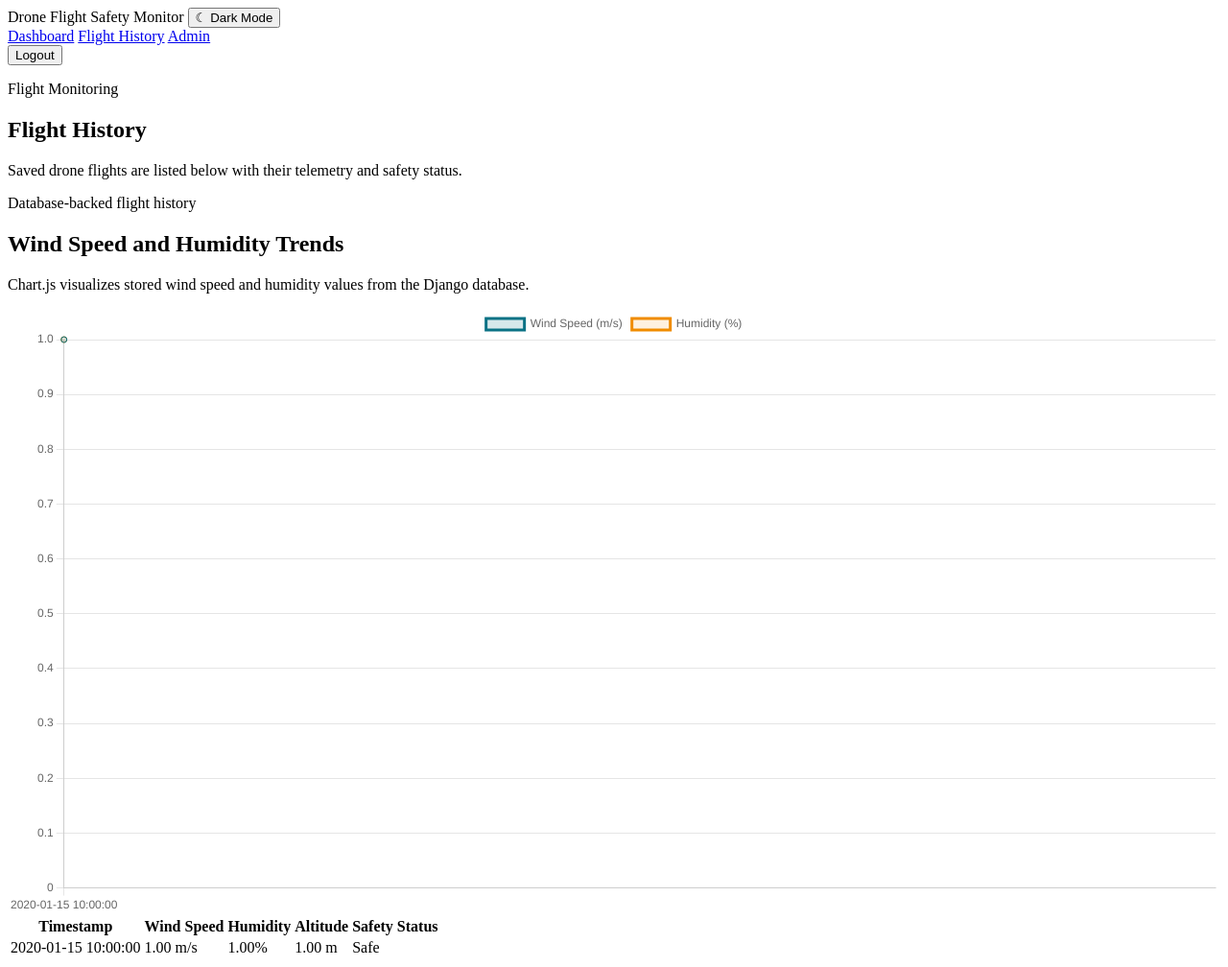
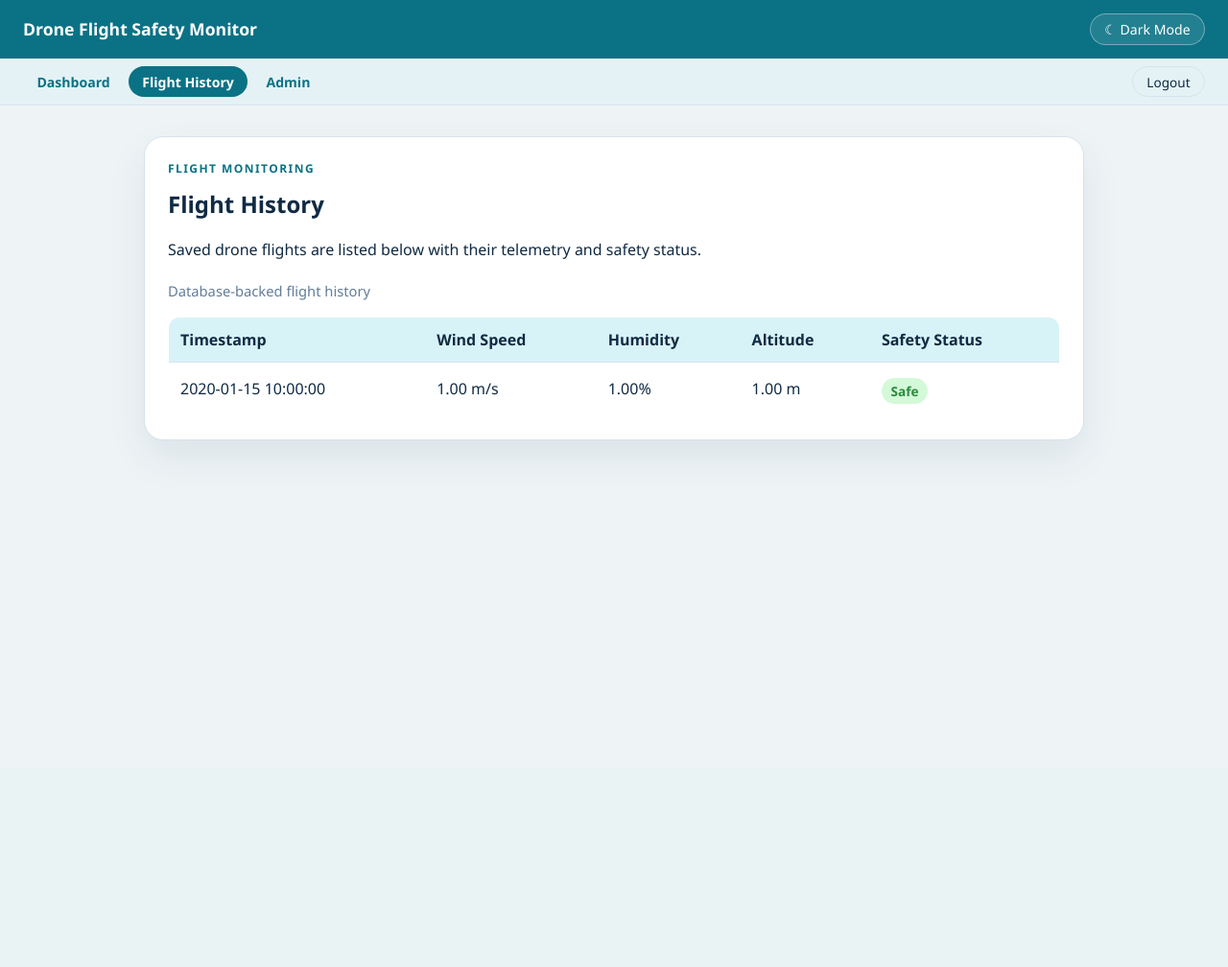
Before and after one commit to Ibrahim3640/Pi-drone---Website, a Django app: page /flight-data/ in a window 1280 px wide. Shown: the whole page at 96% size. After the commit the page ends 460 px from the top, so only its background shows below. Run offline with Django 4.2, Linux system fonts and the light colour scheme; tables that the repository leaves empty hold one stand-in row (values such as "Sample post").

Commit message:
Updated html files to share the same CSS file to keep styling consistant throughout pages.

```diff
--- /dev/null
+++ b/Django_Project/flight_monitoring/static/css/flight_history.css
@@ -0,0 +1,70 @@
+.history-page main {
+    width: min(980px, calc(100% - 2rem));
+    padding: 2rem 0 2.5rem;
+}
+
+.history-page .panel {
+    border-radius: 20px;
+    padding: 1.5rem;
+    box-shadow: 0 18px 40px rgba(16, 42, 67, 0.08);
+}
+
+.history-page .caption {
+    display: inline-block;
+    margin-top: 0.35rem;
+    color: var(--muted);
+    font-size: 0.92rem;
+}
+
+.history-page table {
+    width: 100%;
+    border-collapse: collapse;
+    margin-top: 1rem;
+    overflow: hidden;
+    border-radius: 12px;
+    border: 1px solid var(--border);
+}
+
+.history-page thead th {
+    text-align: left;
+    padding: 0.75rem;
+    background: var(--accent-soft);
+    border-bottom: 1px solid var(--border);
+}
+
+.history-page tbody td {
+    padding: 0.7rem 0.75rem;
+    border-bottom: 1px solid var(--border);
+}
+
+.history-page tbody tr:last-child td {
+    border-bottom: 0;
+}
+
+.history-page .badge {
+    display: inline-block;
+    border-radius: 999px;
+    padding: 0.25rem 0.6rem;
+    font-size: 0.85rem;
+    font-weight: 700;
+}
+
+.history-page .badge--safe {
+    background: #d3f9d8;
+    color: #2b8a3e;
+}
+
+.history-page .badge--caution {
+    background: #fff3bf;
+    color: #e67700;
+}
+
+.history-page .badge--dangerous {
+    background: #ffe3e3;
+    color: #c92a2a;
+}
+
+.history-page .empty-state {
+    margin-top: 1rem;
+    color: var(--muted);
+}
--- a/Django_Project/flight_monitoring/static/css/home.css
+++ b/Django_Project/flight_monitoring/static/css/home.css
@@ -131,6 +131,44 @@ h1, h2, p { margin-top: 0; }
 [data-theme="dark"] .badge--safe      { background: #064e3b; color: #6ee7b7; }
 [data-theme="dark"] .badge--caution   { background: #78350f; color: #fde68a; }
 [data-theme="dark"] .badge--dangerous { background: #7f1d1d; color: #fca5a5; }
+
+.caption {
+    display: inline-block;
+    margin-top: 0.35rem;
+    color: var(--muted);
+    font-size: 0.92rem;
+}
+
+table {
+    width: 100%;
+    border-collapse: collapse;
+    margin-top: 1rem;
+    overflow: hidden;
+    border-radius: 12px;
+    border: 1px solid var(--border);
+}
+
+thead th {
+    text-align: left;
+    padding: 0.75rem;
+    background: var(--accent-soft);
+    border-bottom: 1px solid var(--border);
+}
+
+tbody td {
+    padding: 0.7rem 0.75rem;
+    border-bottom: 1px solid var(--border);
+}
+
+tbody tr:last-child td {
+    border-bottom: 0;
+}
+
+.empty-state {
+    margin-top: 1rem;
+    color: var(--muted);
+}
+
 form { display: grid; gap: 1rem; }
 .form-grid {
     display: grid;
--- a/Django_Project/flight_monitoring/templates/flight_monitoring/flight_logs.html
+++ b/Django_Project/flight_monitoring/templates/flight_monitoring/flight_logs.html
@@ -6,9 +6,10 @@
     <meta name="viewport" content="width=device-width, initial-scale=1.0" />
     <title>Flight History | Drone Flight Safety Monitor</title>
     <script>(function(){if(localStorage.getItem("theme")==="dark"){document.documentElement.setAttribute("data-theme","dark");}}());</script>
-    <link rel="stylesheet" href="{% static 'css/flight_logs.css' %}">
+    <link rel="stylesheet" href="{% static 'css/home.css' %}">
+    <link rel="stylesheet" href="{% static 'css/flight_history.css' %}">
 </head>
-<body>
+<body class="history-page">
     <header class="site-header">
         <span class="site-header__title">Drone Flight Safety Monitor</span>
         <button class="theme-toggle" onclick="toggleDarkMode()" id="themeToggle">&#9790; Dark Mode</button>
@@ -29,11 +30,6 @@
             <h1>Flight History</h1>
             <p>Saved drone flights are listed below with their telemetry and safety status.</p>
             <span class="caption">Database-backed flight history</span>
-            <div class="chart-panel">
-                <h2 class="chart-title">Wind Speed and Humidity Trends</h2>
-                <p class="chart-note">Chart.js visualizes stored wind speed and humidity values from the Django database.</p>
-                <canvas id="flightMetricsChart"></canvas>
-            </div>
             {% if flight_data %}
                 <table>
                     <thead>
@@ -70,52 +66,6 @@
             {% endif %}
         </section>
     </main>
-    {{ chart_labels|json_script:"chart-labels" }}
-    {{ wind_speed_data|json_script:"wind-speed-data" }}
-    {{ humidity_data|json_script:"humidity-data" }}
-    <script src="https://cdn.jsdelivr.net/npm/chart.js"></script>
-    <script>
-        const chartLabels = JSON.parse(document.getElementById("chart-labels").textContent);
-        const windSpeedData = JSON.parse(document.getElementById("wind-speed-data").textContent);
-        const humidityData = JSON.parse(document.getElementById("humidity-data").textContent);
-        const chartCanvas = document.getElementById("flightMetricsChart");
-
-        if (chartCanvas) {
-            new Chart(chartCanvas, {
-                type: "line",
-                data: {
-                    labels: chartLabels,
-                    datasets: [
-                        {
-                            label: "Wind Speed (m/s)",
-                            data: windSpeedData,
-                            borderColor: "#0b7285",
-                            backgroundColor: "rgba(11, 114, 133, 0.16)",
-                            tension: 0.28,
-                            fill: true,
-                        },
-                        {
-                            label: "Humidity (%)",
-                            data: humidityData,
-                            borderColor: "#f08c00",
-                            backgroundColor: "rgba(240, 140, 0, 0.12)",
-                            tension: 0.28,
-                            fill: true,
-                        },
-                    ],
-                },
-                options: {
-                    responsive: true,
-                    maintainAspectRatio: true,
-                    scales: {
-                        y: {
-                            beginAtZero: true,
-                        },
-                    },
-                },
-            });
-        }
-    </script>
     <script>
         function toggleDarkMode() {
             const dark = document.documentElement.getAttribute("data-theme") === "dark";
--- a/Django_Project/flight_monitoring/views.py
+++ b/Django_Project/flight_monitoring/views.py
@@ -7,19 +7,12 @@ from .models import FlightData
 
 def flight_data_list(request):
 	flight_data = FlightData.objects.all()
-	chart_records = FlightData.objects.order_by("timestamp")
-	chart_labels = [record.timestamp.strftime("%Y-%m-%d %H:%M:%S") for record in chart_records]
-	wind_speed_data = [float(record.wind_speed) for record in chart_records]
-	humidity_data = [float(record.humidity) for record in chart_records]
 
 	return render(
 		request,
 		"flight_monitoring/flight_logs.html",
 		{
 			"flight_data": flight_data,
-			"chart_labels": chart_labels,
-			"wind_speed_data": wind_speed_data,
-			"humidity_data": humidity_data,
 		},
 	)
 
@@ -38,7 +31,7 @@ def dashboard(request):
 
 	return render(
 		request,
-		"home.html",
+		"flight_monitoring/home.html",
 		{
 			"form": form,
 			"latest_reading": latest_reading,
```
Also changed, not shown: Django_Project/flight_monitoring/static/flight_log.css (deleted, +0 -161 lines), Django_Project/flight_monitoring/templates/registration/login.html (renamed from Django_Project/flight_monitoring/templates/flight_monitoring/registration/login.html).
